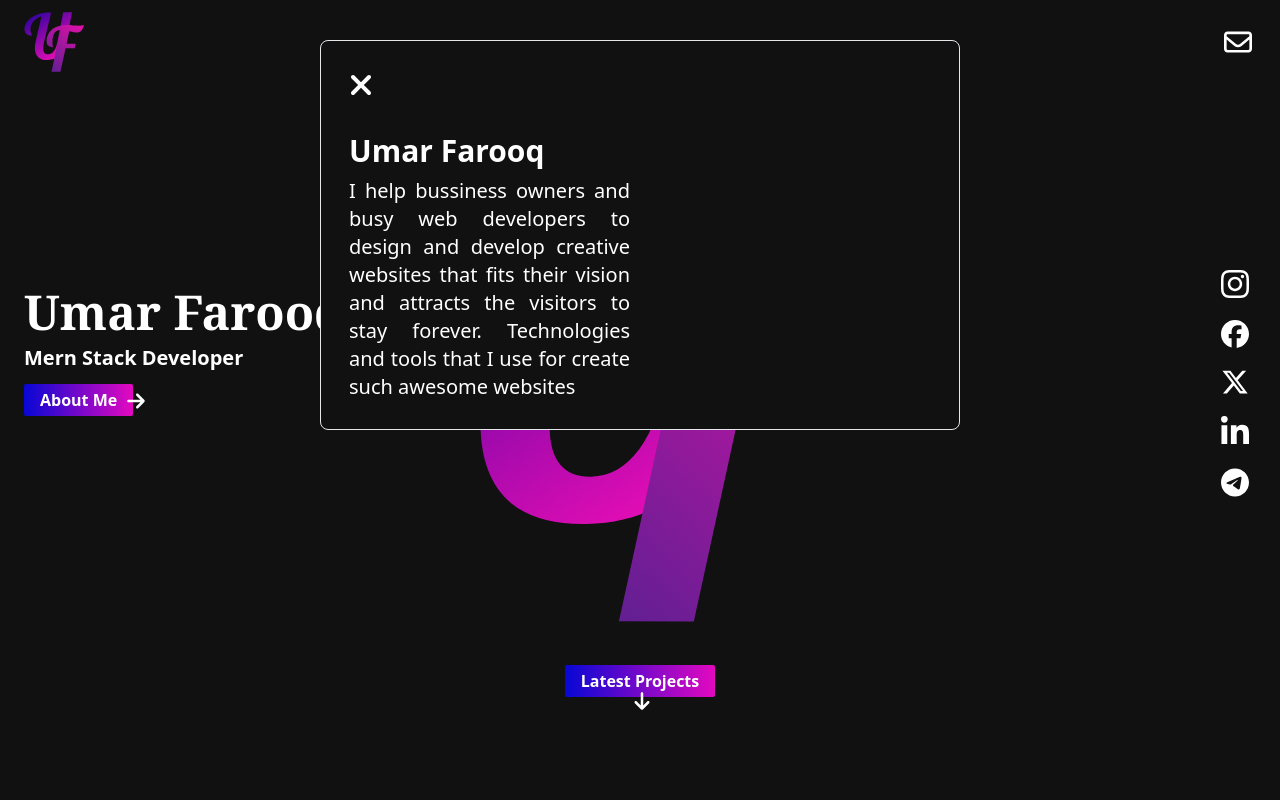
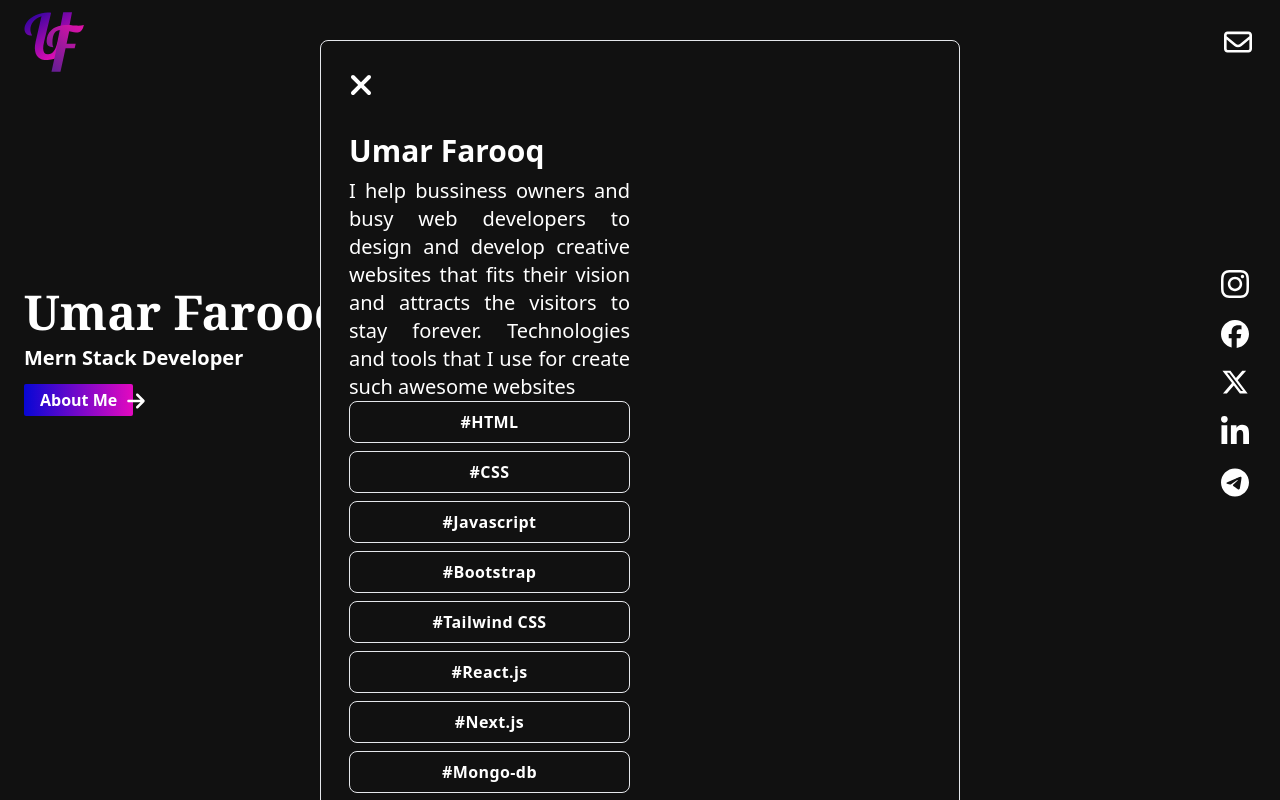
Before and after one commit to Umar-Farooq-217/Umar-Portfolio, a Next.js app: page / in a window 1280 px wide. Both pictures are taken after a click on the button "About Me". Shown: the top 800 px of the page. Built offline with nearby package versions, Linux system fonts and the light colour scheme.

Commit message:
portfolio

```diff
--- a/app/components/about/About.js
+++ b/app/components/about/About.js
@@ -9,10 +9,23 @@ export default function About({ onClose }) {
           <h1 className="text-3xl  font-bold  "> Umar Farooq </h1>
           <p className='text-xl pt-2 text-justify'>I help bussiness owners and busy web developers to design and develop creative websites that fits their vision and attracts the visitors to stay forever. Technologies and tools that I use for create such awesome websites   </p>
 
+<div className="">
+
+</div>
 
 
-
-          <div className="">
+          <div className="flex flex-wrap gap-2">
+            <p className="flex-grow-1 border border-white-4 py-2 px-4 rounded-lg w-full text-center font-bold tracking-wide">#HTML</p>
+            <p className="flex-grow-1 border border-white-4 py-2 px-4 rounded-lg w-full text-center font-bold tracking-wide">#CSS</p>
+            <p className="flex-grow-1 border border-white-4 py-2 px-4 rounded-lg w-full text-center font-bold tracking-wide">#Javascript</p>
+            <p className="flex-grow-1 border border-white-4 py-2 px-4 rounded-lg w-full text-center font-bold tracking-wide">#Bootstrap</p>
+            <p className="flex-grow-1 border border-white-4 py-2 px-4 rounded-lg w-full text-center font-bold tracking-wide">#Tailwind CSS</p>
+            <p className="flex-grow-1 border border-white-4 py-2 px-4 rounded-lg w-full text-center font-bold tracking-wide">#React.js </p>
+            <p className="flex-grow-1 border border-white-4 py-2 px-4 rounded-lg w-full text-center font-bold tracking-wide">#Next.js</p>
+            <p className="flex-grow-1 border border-white-4 py-2 px-4 rounded-lg w-full text-center font-bold tracking-wide">#Mongo-db</p>
+            <p className="flex-grow-1 border border-white-4 py-2 px-4 rounded-lg w-full text-center font-bold tracking-wide">#Firebase</p>
+            <p className="flex-grow-1 border border-white-4 py-2 px-4 rounded-lg w-full text-center font-bold tracking-wide">#Sanity CMS</p>
+            <p className="flex-grow-1 border border-white-4 py-2 px-4 rounded-lg w-full text-center font-bold tracking-wide">#Contentful CMS</p>
 
 
 
```
